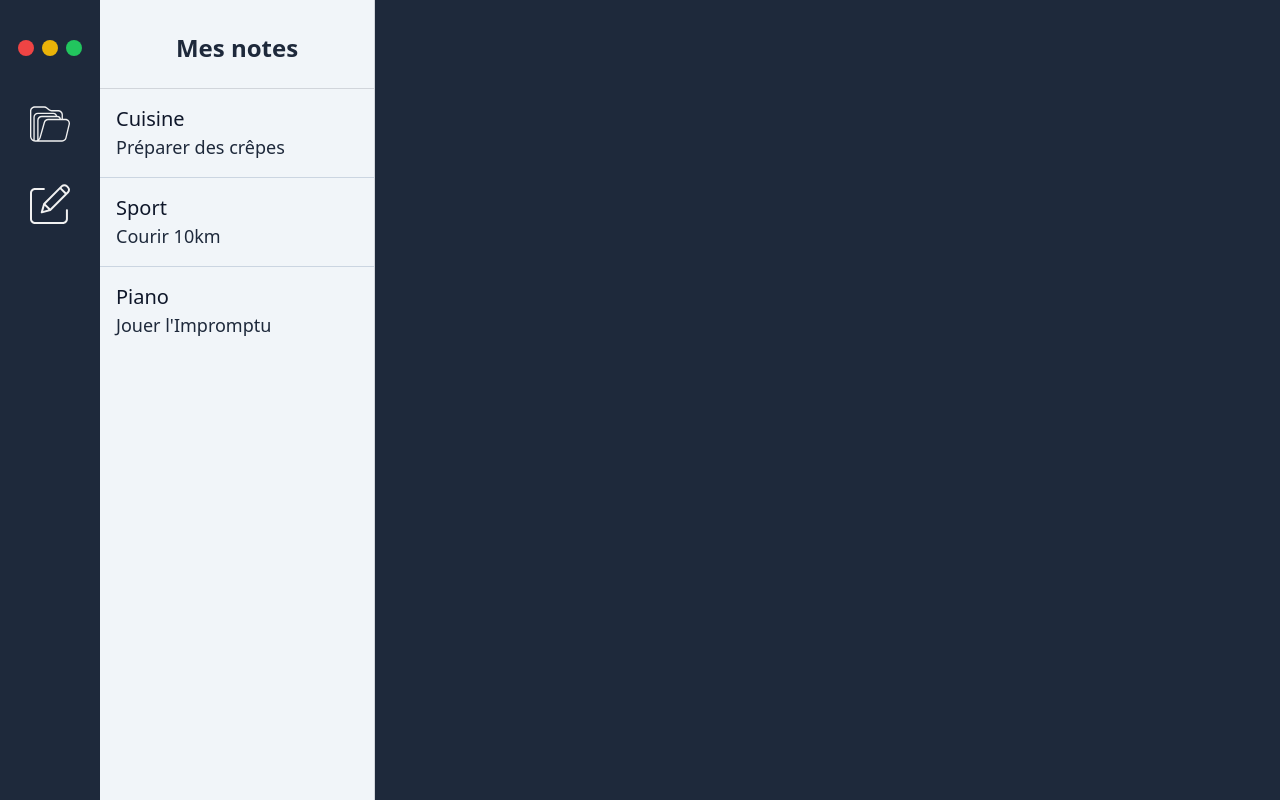
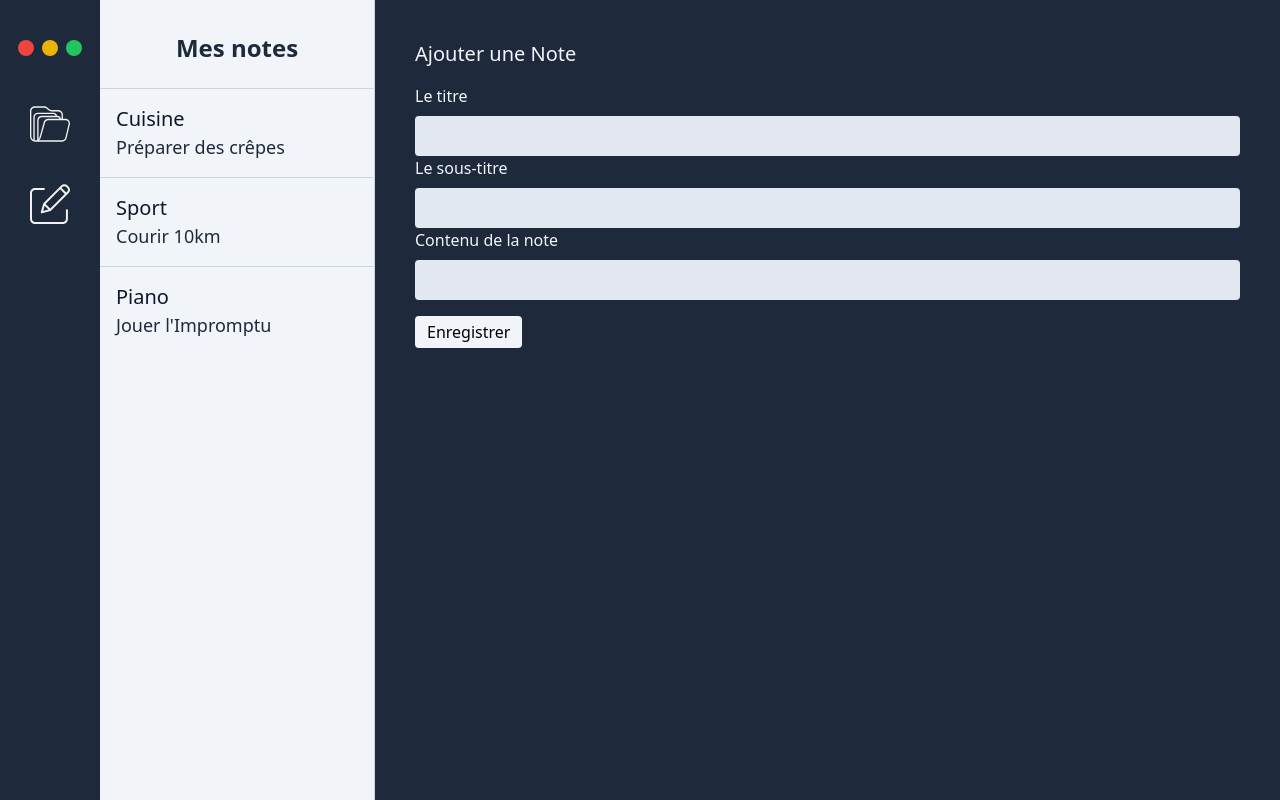
Before and after one commit to vanparfait/app-De_Prise_De_Notes, a React (Vite) app: page /editer in a window 1280 px wide. Built offline with nearby package versions, Linux system fonts and the light colour scheme.

Commit message:
Creation du composant Edit

```diff
--- a/src/App.jsx
+++ b/src/App.jsx
@@ -5,6 +5,7 @@
 import SideNotes from "./components/SideNotes";
 import { BrowserRouter, Route, Routes } from "react-router-dom";
 import DisplayNotes from "./components/DisplayNotes";
+import Edit from "./components/Edit";
 
 function App() {
   const dispatch = useDispatch();
@@ -23,6 +24,8 @@
         <Routes>
           <Route path="/" element={<NotesList />} />
           <Route path="/note/:id" element={<DisplayNotes />} />
+          <Route path="/editer" element={<Edit />} />
+          <Route path="/editer/:id" element={<Edit />} />
         </Routes>
       </BrowserRouter>
     </div>
--- /dev/null
+++ b/src/components/Edit.jsx
@@ -0,0 +1,76 @@
+import React, { useState } from "react";
+
+const Edit = () => {
+  const [inputStates, setInputStates] = useState({
+    title: "",
+    subtitle: "",
+    bodyText: "",
+  });
+  const [showValidation, setShowValidation] = useState({
+    title: false,
+    subtitle: false,
+    bodyText: false,
+  });
+  return (
+    <div className="w-full p-10">
+      <p className="text-slate-100 text-xl mb-4">Ajouter une Note</p>
+      <form>
+        <label className="mb-2 block text-slate-100" htmlFor="titre">
+          Le titre
+        </label>
+        <input
+          type="text"
+          id="titre"
+          value={inputStates.title}
+          onChange={(e) =>
+            setInputStates({ ...inputStates, title: e.target.value })
+          }
+          className="p-2 text-md block w-full rounded bg-slate-200"
+          spellCheck="false"
+        />
+        {showValidation.title && (
+          <p className="text-red-400 mb-2">Veuillez renseigner un titre.</p>
+        )}
+        <label className="mb-2 block text-slate-100" htmlFor="soustitre">
+          Le sous-titre
+        </label>
+        <input
+          type="text"
+          id="soustitre"
+          value={inputStates.subtitle}
+          onChange={(e) =>
+            setInputStates({ ...inputStates, subtitle: e.target.value })
+          }
+          className="p-2 text-md block w-full rounded bg-slate-200"
+          spellCheck="false"
+        />
+        {showValidation.subtitle && (
+          <p className="text-red-400 mb-2">
+            Veuillez renseigner un sous titre.
+          </p>
+        )}
+        <label className="mb-2 block text-slate-100" htmlFor="contenu">
+          Contenu de la note
+        </label>
+        <input
+          type="text"
+          id="contenu"
+          value={inputStates.bodyText}
+          onChange={(e) =>
+            setInputStates({ ...inputStates, bodyText: e.target.value })
+          }
+          className="p-2 text-md block w-full rounded bg-slate-200"
+          spellCheck="false" //pour que ca ne souligne plus le texte en rouge
+        />
+        {showValidation.bodyText && (
+          <p className="text-red-400 mb-2">Veuillez renseigner un contenu.</p>
+        )}
+        <button className="mt-4 px-3 py-1 bg-slate-100 rounded">
+          Enregistrer
+        </button>
+      </form>
+    </div>
+  );
+};
+
+export default Edit;
```
